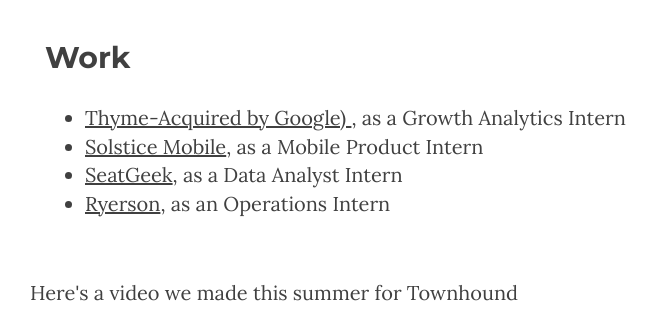
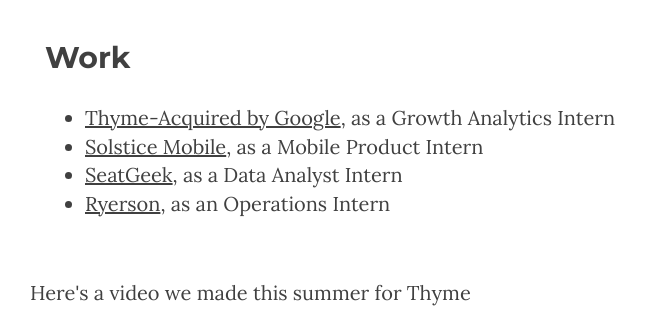
Before and after one commit to tzidar/tzidar.github.io, a Jekyll site: the page built from work.md, in a window 1280 px wide, cut to the strip 427-761 px from the top of the page. Shown: the whole strip, without its empty margins (220-876 px from the left). Built offline with Jekyll 4.4.1, drawn with Linux system fonts in a browser that asks for light colours; nearby versions of some CDN libraries; Markdown is read by kramdown in place of the engine named in the settings.

Commit message:
added thyme

```diff
--- a/work.md
+++ b/work.md
@@ -7,14 +7,14 @@
 
 
 ## Work
-* [Thyme-Acquired by Google) ](http://www.dineonthyme.com), as a Growth Analytics Intern
+* [Thyme-Acquired by Google](http://www.dineonthyme.com), as a Growth Analytics Intern
 * [Solstice Mobile](http://www.solstice-mobile.com), as a Mobile Product Intern
 * [SeatGeek](https://seatgeek.com/), as a Data Analyst Intern
 * [Ryerson](http://www.ryerson.com/?__geo=635752838062540315&sc_lang=en), as an Operations Intern
 
 
 <div class="row" id="video">
-<p> Here's a video we made this summer for Townhound </p>
+<p> Here's a video we made this summer for Thyme </p>
 <iframe width="560" height="315" src="https://www.youtube.com/embed/vshG6Yiaoiw" frameborder="0" allowfullscreen></iframe>
 </div>
 
```
